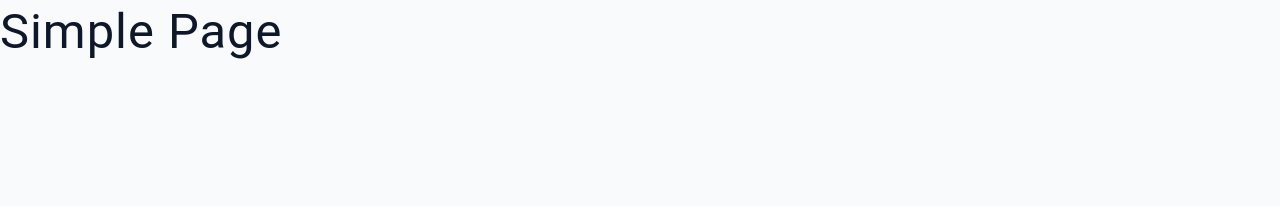
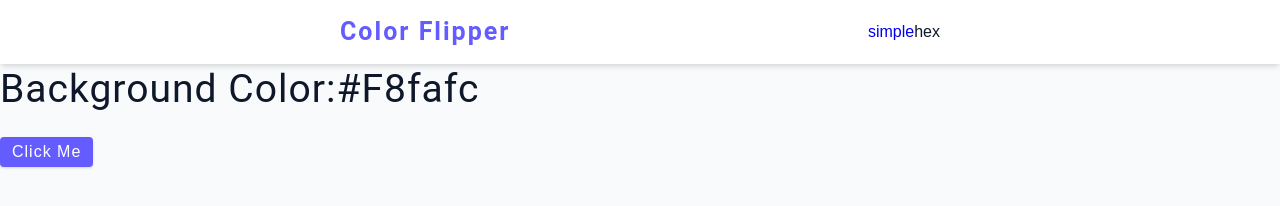
Before and after one commit to Atahhabibi/HTML-CSS-MINI-PROJECT, a plain HTML site: page 01-Color-Flipper/index.html in a window 1280 px wide. Drawn offline with Linux system fonts and the light colour scheme.

Commit message:
working  on fliper yet

```diff
--- a/01-Color-Flipper/index.html
+++ b/01-Color-Flipper/index.html
@@ -16,6 +16,27 @@
     <link rel="stylesheet" href="./main.css" />
   </head>
   <body>
-    <h1>simple page</h1>
+
+    <nav>
+      <div class="nav-center">
+        <h4>color flipper</h4>
+        <ul class="nav-links">
+          <li><a href="index.html">simple</a></li>
+          <li><a href="hex.html"></a>hex</li>
+        </ul>
+      </div>
+    </nav>
+
+    <main>
+
+      <div class="container">
+        <h2>background color:<span class="color">#f8fafc</span></h2>
+        <button class="btn btn-hero" id="btn">click me</button>
+      </div>
+
+    </main>
+
+
+
   </body>
 </html>
--- a/01-Color-Flipper/main.css
+++ b/01-Color-Flipper/main.css
@@ -257,3 +257,38 @@ ul {
 Nav
 ===============
 */
+
+nav{
+  background:var(--white);
+  height: 4rem;
+  display: grid;
+  align-items: center;
+  box-shadow: var(--shadow-2);
+  display: flex;
+  justify-content: center;
+}
+
+.nav-center{
+  width: 90vw;
+  max-width: var(--fixed-width);
+  display: flex;
+  justify-content: space-between;
+  align-items: center;
+
+}
+.nav-center h4{
+  margin-bottom: 0;
+  color: var(--primary-500);
+  letter-spacing: 2px;
+  font-weight: 600;
+}
+
+.nav-links{
+  display: flex;
+
+}
+.nav-links a . . . . ddd {
+  text-transform: capitalize;
+  font-size: 1rem;
+  color: var(--primary-500);
+}
```
Also changed, not shown: 01-Color-Flipper/about.html (deleted, +0 -12 lines).
